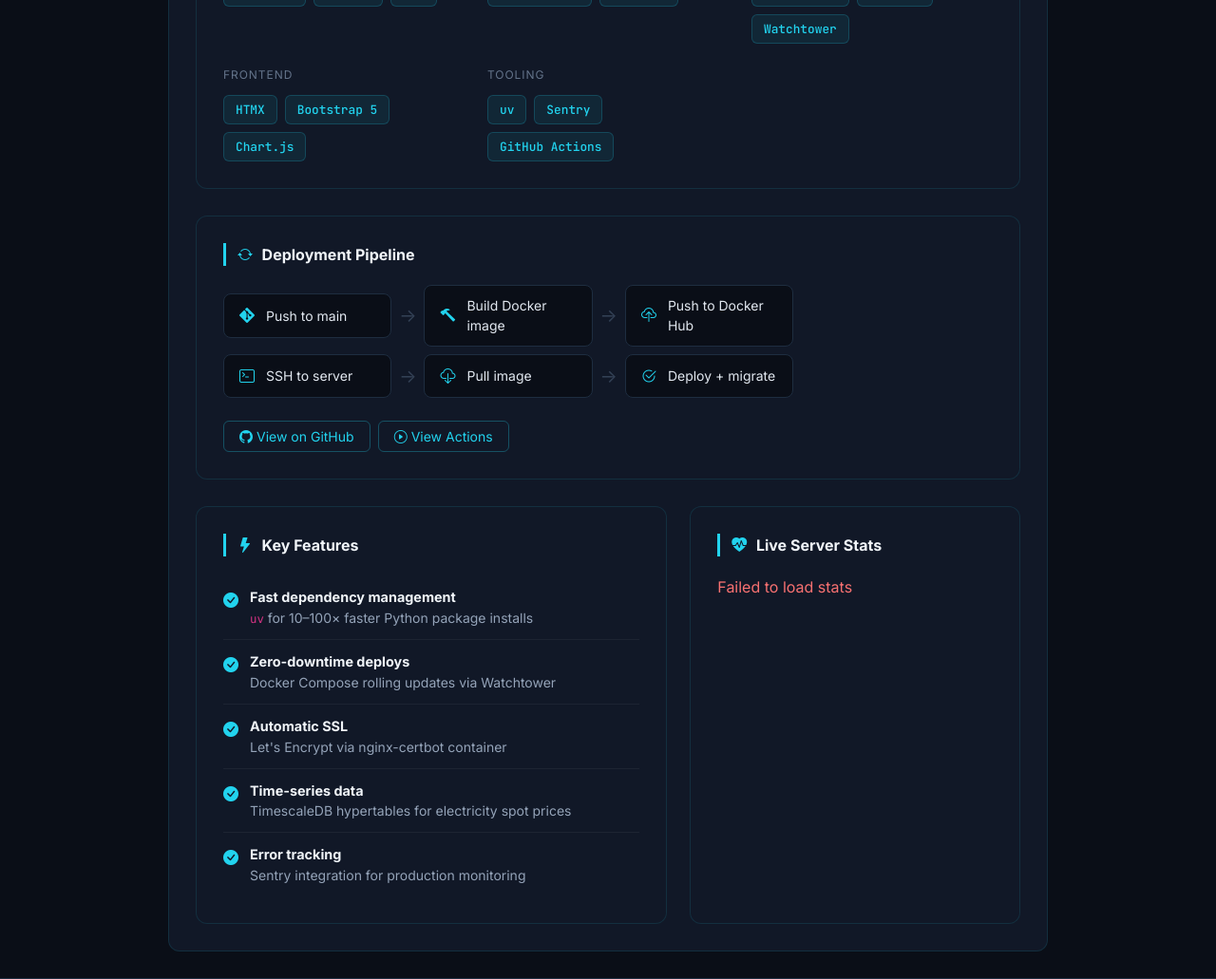
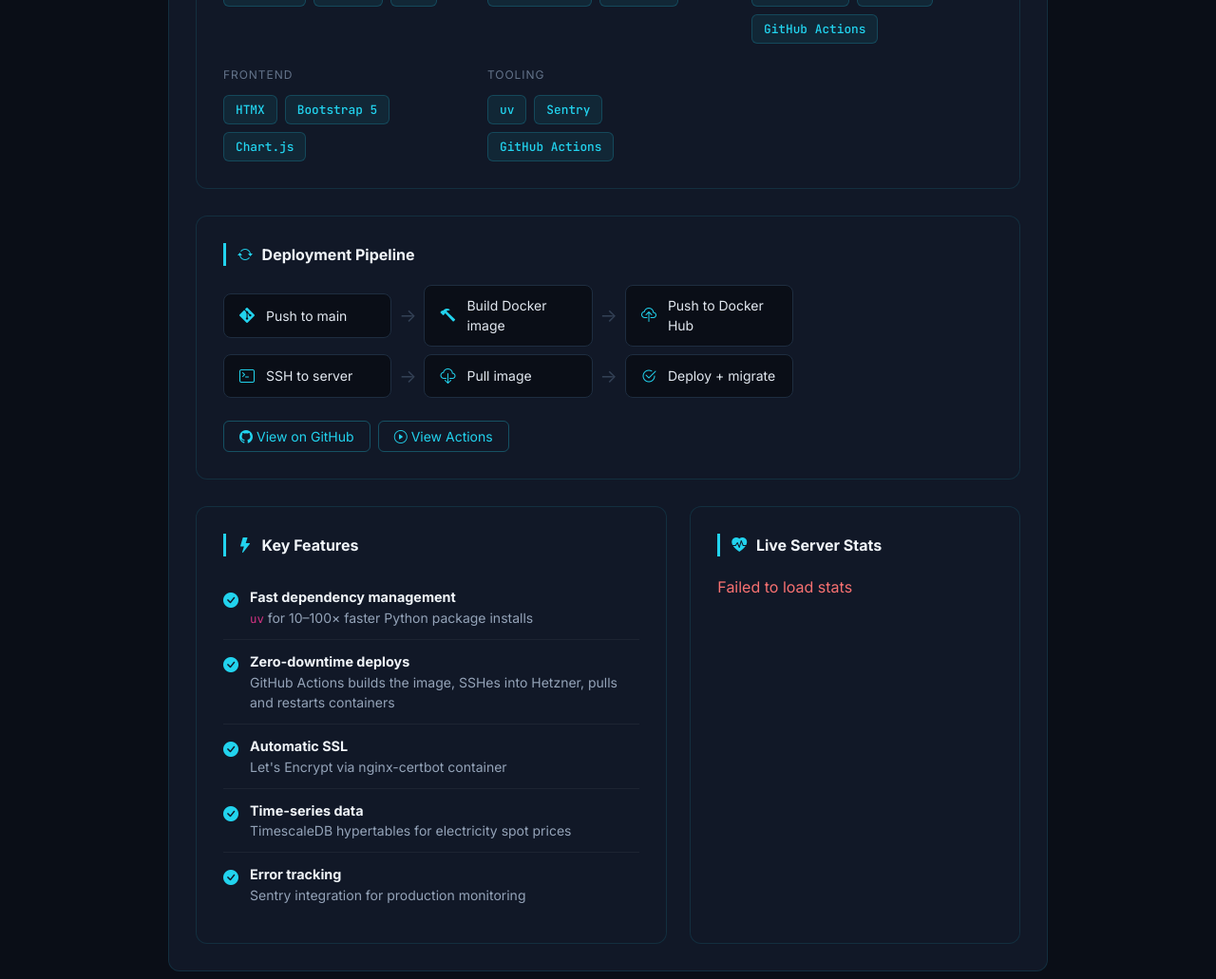
Before and after one commit to mkofoed/homepage, a Django app: template core/templates/core/architecture.html in a window 1280 px wide. Shown: the part 1234-2265 px from the top of the page at 95% size. Run offline with Django 5.2, Linux system fonts and the light colour scheme; the template is opened without the code that fills it, so the values that code supplies are empty; some libraries are stand-ins or nearby versions.

Commit message:
fix: replace Watchtower references with accurate GitHub Actions deploy description
Watchtower was never in the stack. Actual deploy: GitHub Actions builds
Docker image, pushes to GHCR, SSHes into Hetzner, pulls image and
restarts containers via docker compose up -d.

```diff
--- a/core/templates/core/architecture.html
+++ b/core/templates/core/architecture.html
@@ -207,7 +207,7 @@
                     <span class="stack-badge">Nginx</span>
                     <span class="stack-badge">Cloudflare</span>
                     <span class="stack-badge">Hetzner</span>
-                    <span class="stack-badge">Watchtower</span>
+                    <span class="stack-badge">GitHub Actions</span>
                 </div>
             </div>
             <div class="col-md-4">
@@ -272,7 +272,7 @@
                     <i class="bi bi-check-circle-fill"></i>
                     <div>
                         <div class="fw-bold" style="color:#f1f5f9; font-size:0.9rem;">Zero-downtime deploys</div>
-                        <div class="small" style="color:#94a3b8;">Docker Compose rolling updates via Watchtower</div>
+                        <div class="small" style="color:#94a3b8;">GitHub Actions builds the image, SSHes into Hetzner, pulls and restarts containers</div>
                     </div>
                 </div>
                 <div class="feature-row">
--- a/core/templates/core/home.html
+++ b/core/templates/core/home.html
@@ -81,7 +81,7 @@
                 </div>
                 <h3 class="h5 fw-bold text-center" style="color: #f1f5f9;">Tech Stack</h3>
                 <p style="color: #94a3b8; font-size: 0.9rem; text-align: center;">
-                    Django 6, PostgreSQL 18, Redis, Celery, HTMX, Docker Compose &mdash; deployed on Hetzner with Nginx and Watchtower for zero-downtime updates.
+                    Django 6, PostgreSQL 18, Redis, Celery, HTMX, Docker Compose &mdash; deployed on Hetzner with Nginx and GitHub Actions for zero-downtime updates.
                 </p>
                 <div class="text-center mt-auto">
                     <a href="{% url 'architecture' %}" class="btn btn-sm" style="background: transparent; color: var(--ds-accent); font-weight: 600; border: 1px solid var(--ds-accent); border-radius: 6px; padding: 6px 20px;">
```
